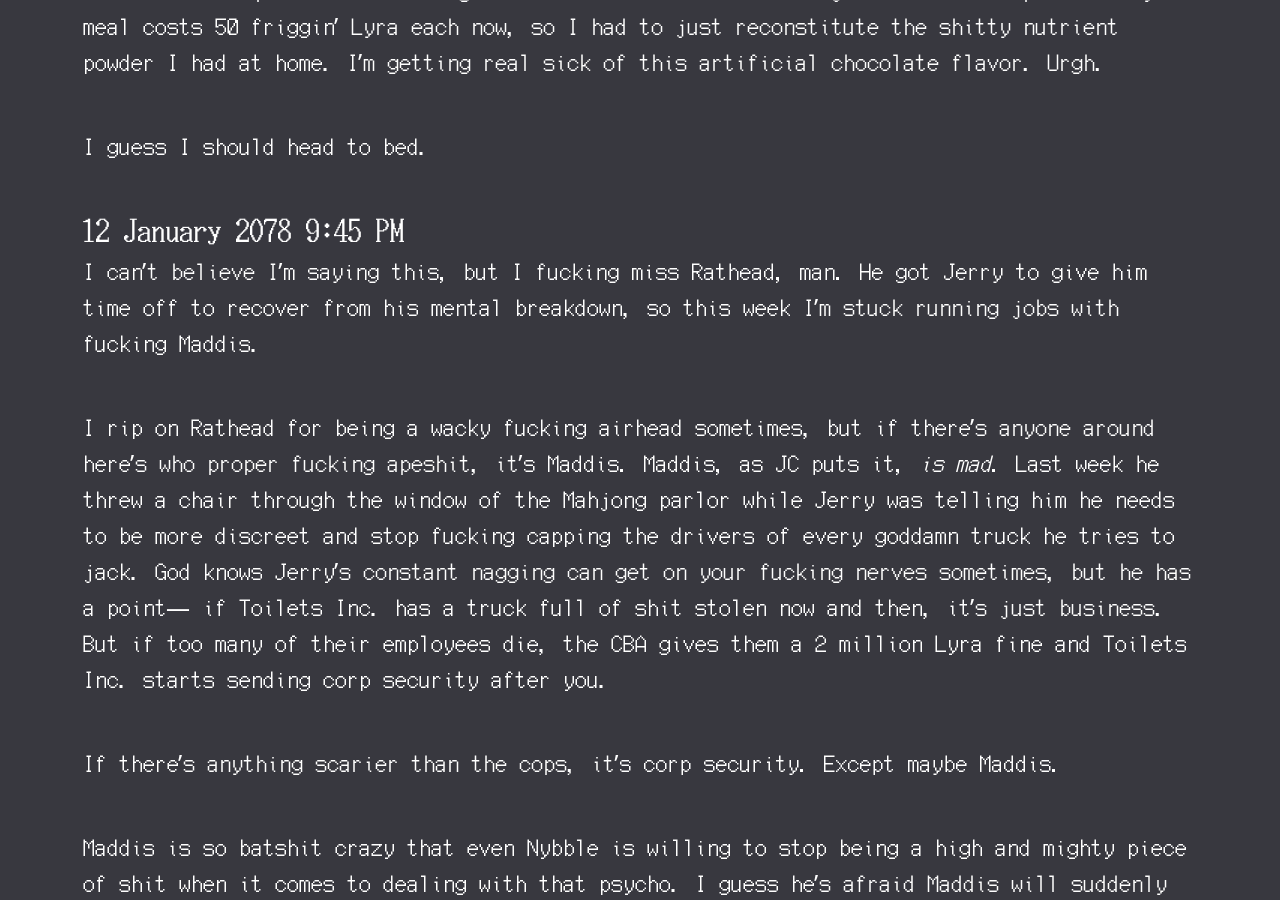
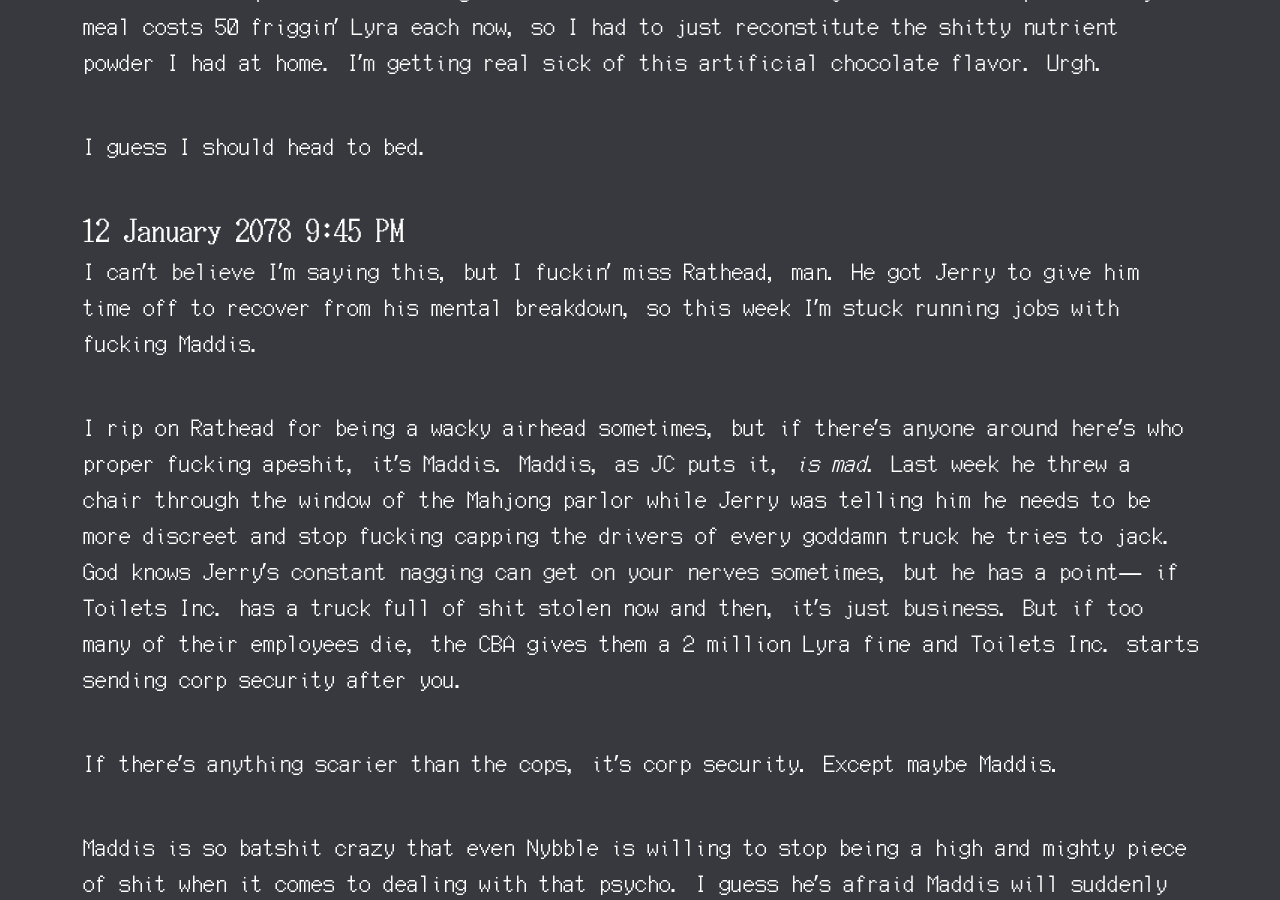
Before and after one commit to pilosophos/pilosophos-site-v1, a Jekyll site: the page built from _writing/piss-corps.md, in a window 1280 px wide and 900 px high, scrolled down 7558 px. Built offline with Jekyll 4.4.1, drawn with Linux system fonts in a browser that asks for light colours; some of the changed text lies outside the part shown.

Commit message:
update chapter 3 wording

```diff
--- a/_writing/piss-corps.md
+++ b/_writing/piss-corps.md
@@ -115,9 +115,9 @@ I guess I should head to bed.
 
 ### 12 January 2078 9:45 PM
 
-I can't believe I'm saying this, but I fucking miss Rathead, man. He got Jerry to give him time off to recover from his mental breakdown, so this week I'm stuck running jobs with fucking Maddis.
+I can't believe I'm saying this, but I fuckin' miss Rathead, man. He got Jerry to give him time off to recover from his mental breakdown, so this week I'm stuck running jobs with fucking Maddis.
 
-I rip on Rathead for being a wacky fucking airhead sometimes, but if there's anyone around here's who proper fucking apeshit, it's Maddis. Maddis, as JC puts it, *is mad*. Last week he threw a chair through the window of the Mahjong parlor while Jerry was telling him he needs to be more discreet and stop fucking capping the drivers of every goddamn truck he tries to jack. God knows Jerry's constant nagging can get on your fucking nerves sometimes, but he has a point― if Toilets Inc. has a truck full of shit stolen now and then, it's just business. But if too many of their employees die, the CBA gives them a 2 million Lyra fine and Toilets Inc. starts sending corp security after you.
+I rip on Rathead for being a wacky airhead sometimes, but if there's anyone around here's who proper fucking apeshit, it's Maddis. Maddis, as JC puts it, *is mad*. Last week he threw a chair through the window of the Mahjong parlor while Jerry was telling him he needs to be more discreet and stop fucking capping the drivers of every goddamn truck he tries to jack. God knows Jerry's constant nagging can get on your nerves sometimes, but he has a point― if Toilets Inc. has a truck full of shit stolen now and then, it's just business. But if too many of their employees die, the CBA gives them a 2 million Lyra fine and Toilets Inc. starts sending corp security after you.
 
 If there's anything scarier than the cops, it's corp security. Except maybe Maddis.
 
```
Also changed, not shown: other parts of _writing/piss-corps.md (+4 -4 lines).
